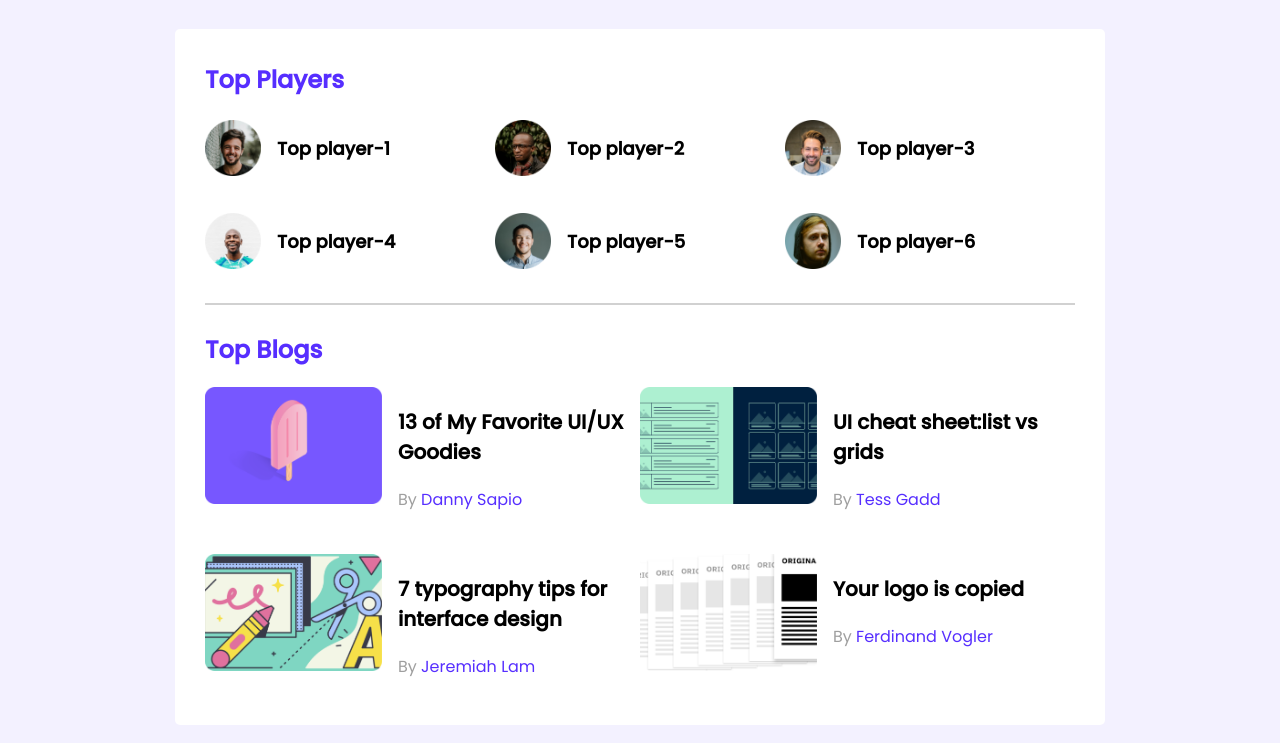
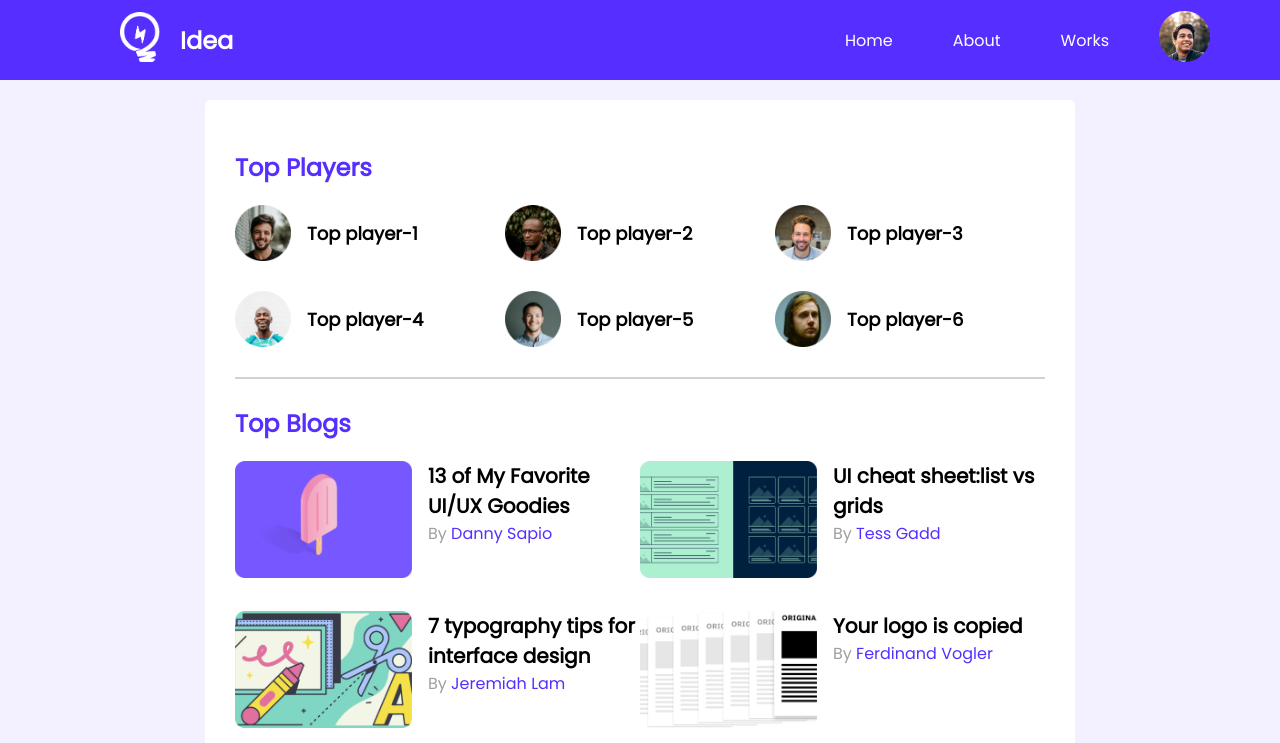
Before and after one commit to sanzidazinia1/leader-board-css3, a plain HTML site: page index.html in a window 1280 px wide. Shown: the top 743 px of the page. Drawn offline with Linux system fonts and the light colour scheme.

Commit message:
added navber

```diff
--- a/index.html
+++ b/index.html
@@ -18,11 +18,28 @@
 
     <!-- header start -->
     <header>
-
-
-
-
-
+        <nav>
+                <div class="logo-content">
+                        <div>
+                                <img class="logo" src="images/icons/logo.png" alt="">
+                        </div>
+                        <div>
+                                <h2>Idea</h2>
+                        </div>
+                </div>
+                <input type="checkbox" id="click">
+                <label for="click" class="menu-btn">
+                        <i class="fas fa-bars"></i>
+                </label>
+                <div>
+                        <ul>
+                                <li><a href="">Home</a></li>
+                                <li><a href="">About</a></li>
+                                <li><a href="">Works</a></li>
+                                <li><img src="images/icons/profile.png" alt=""></li>
+                        </ul>
+                </div>
+        </nav>
     </header>
     <!-- header end -->
     <main>
--- a/style.css
+++ b/style.css
@@ -1,10 +1,106 @@
+*{
+  margin: 0;
+  padding:0;
+  box-sizing: border-box
+}
+
 /* fonts */
 @import url("https://fonts.googleapis.com/css2?family=Poppins:wght@500&display=swap");
+
+/* navebar */
+.logo{
+  height: 50px;
+  width: 40px;
+  margin: 0 20px;
+}
+.logo-content{
+  display: flex;
+  align-items: center;
+}
+.logo-content h2{
+  color: #fff;
+}
+
+nav{
+  display: flex;
+  z-index: 1;
+  position: fixed;
+  overflow: hidden;
+  width: 100%;
+  margin: 0 auto;
+  height: 80px;
+  background-color: #562EFF;
+  align-items: center;
+  justify-content: space-between;
+  padding: 0 50px 0 100px;
+}
+nav ul{
+  display: flex;
+  align-items: center;
+  list-style: none;
+}
+
+nav ul li{
+  margin: 0 20px;
+}
+
+nav ul li a{
+  text-decoration: none;
+  color: #fff;
+  font-size: 16px;
+  border-radius: 5px;
+  padding: 8px 10px;
+}
+
+nav .menu-btn i{
+  display: none;
+}
+#click{
+  display: none;
+}
+
+/* media query */
+
+@media screen and (max-width:940px){
+
+  #click:checked ~ .menu-btn i::before{
+          content: "\f00d";
+          color: #fff
+  }
+
+  nav .menu-btn i{
+          display: block;
+          color: #fff;
+  }
+
+  nav ul{
+          position: fixed;
+
+          overflow: hidden;
+          top: 80px;
+          left: 100%;
+          background: #562EFF;
+          height: 35vh;
+          width: 100%;
+          display: block;
+          text-align: center;
+          transition: all 0.4s ease-in;
+  }
+  #click:checked ~ div ul {
+          left: 0%;
+
+  }
+  nav ul li{
+          margin: 30px 0;
+  }
+}
+
 
 /* common styles */
 body {
   font-family: "Poppins", sans-serif;
   background-color: #f3f1ff;
+  width: 100%;
 }
 main {
   display: flex;
@@ -16,7 +112,7 @@ main {
   border-radius: 5px;
   width: 870px;
   padding: 30px;
-  margin-top: 21px;
+  margin-top: 100px;
 }
 hr {
   border: 1px solid #d1d1d1;
@@ -29,7 +125,10 @@ hr {
 .section-title {
   color: #562eff;
   font-size: 24px;
-  margin-top: 3px;
+  margin-top: 10px;
+}
+.container h2{
+  margin: 20px 0;
 }
 .players {
   display: grid;
@@ -39,6 +138,7 @@ hr {
 .player {
   display: flex;
   align-items: center;
+
 }
 .player img {
   width: 56px;
@@ -108,3 +208,20 @@ hr {
 .fa-clock {
   color: rgb(255, 44, 97);
 }
+
+/*----------------------
+  Media Query
+ -----------------*/
+
+/* Mobile device */
+@media only screen and (max-width: 688px) {
+
+  .container {
+    width: 100%;
+  }
+  .nave-bar,.players, .blogs, .courses {
+    grid-template-columns: repeat(1, 1fr);
+  }
+  .nave-bar,.player,.blog{
+    flex-direction: column;
+  }
```
